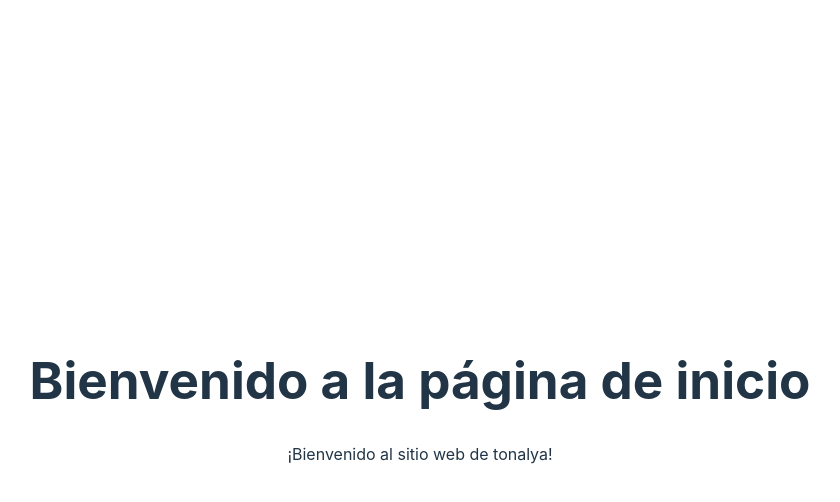
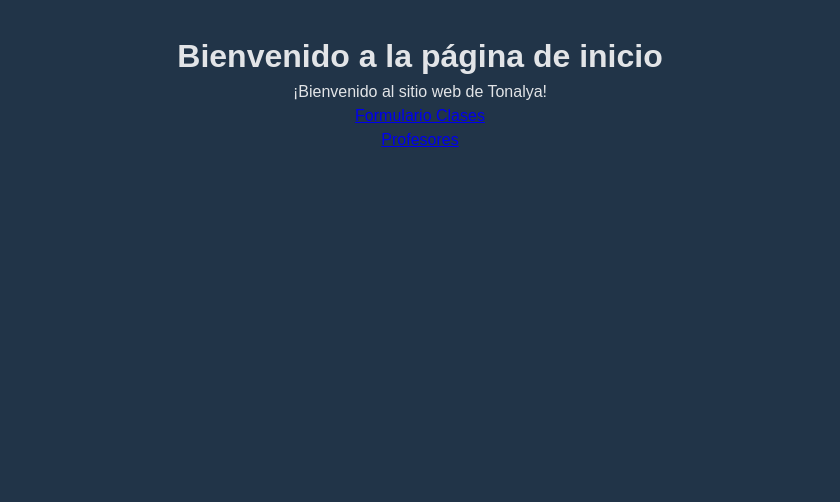
Before and after one commit to javixyloque/Tonalya, a React (Vite) app in the folder Frontend/: page / in a window 1280 px wide. Shown: the top 502 px of the page, without its empty margins (220-1060 px from the left). Built offline with nearby package versions, Linux system fonts and the light colour scheme.

Commit message:
Retoques Interfaz y Hoja de Estilos

```diff
--- a/Frontend/src/App.jsx
+++ b/Frontend/src/App.jsx
@@ -15,6 +15,7 @@ const App = () => {
                 <Route path="/" element={<Home />} />
                 <Route path="/formclase" element={<FormClase />} />
                 <Route path="/profesores" element={<Profesores />} />
+
             </Routes>
         </BrowserRouter>
         </>
--- a/Frontend/src/Home.jsx
+++ b/Frontend/src/Home.jsx
@@ -1,11 +1,18 @@
+import { Link } from 'react-router-dom';
+// import './Home.css';
 
-// import './Home.css';
+// PALETA DE COLORES
+// https://colorhunt.co/palette/21344854779294b4c1ecefca
 
 const  Home = ()=> {
     return (
         <div className="home">
             <h1>Bienvenido a la página de inicio</h1>
-            <p>¡Bienvenido al sitio web de tonalya!</p>
+            <p>¡Bienvenido al sitio web de Tonalya!</p>
+            <Link to="/formclase" className="btn btn-primary">Formulario Clases</Link>
+            <br />
+            <Link to="/profesores" className="btn btn-secondary">Profesores</Link>
+            <br />
         </div>
     );
 }
--- a/Frontend/src/components/Profesores.jsx
+++ b/Frontend/src/components/Profesores.jsx
@@ -1,4 +1,6 @@
 import { useState, useEffect } from 'react';
+import {Link} from 'react-router-dom';
+// import { Link } from 'react-router-d
 
 const Profesores = () => {
     const [profesores, setProfesores] = useState([]);
@@ -29,6 +31,7 @@ const Profesores = () => {
 
     return (
         <>
+            <Link  to="/" >Volver a Inicio</Link>
             <h1>Profesores</h1>
             <ul>
                 {profesores.map((profesor) => (
--- a/Frontend/src/index.css
+++ b/Frontend/src/index.css
@@ -1,68 +1,27 @@
 :root {
-font-family: Inter, system-ui, Avenir, Helvetica, Arial, sans-serif;
+font-family: Ubuntu, system-ui, Avenir, Helvetica, Arial, sans-serif;
 line-height: 1.5;
 font-weight: 400;
 
 color-scheme: light dark;
 color: rgba(255, 255, 255, 0.87);
-background-color: #242424;
+background-color: #213448;
 
-font-synthesis: none;
 text-rendering: optimizeLegibility;
 -webkit-font-smoothing: antialiased;
 -moz-osx-font-smoothing: grayscale;
 }
-
-a {
-font-weight: 500;
-color: #646cff;
-text-decoration: inherit;
+@import url('https://fonts.googleapis.com/css2?family=Ubuntu:ital,wght@0,300;0,400;0,500;0,700;1,300;1,400;1,500;1,700&display=swap');
+* {
+margin: 0;
+padding: 0;
+box-sizing: border-box;
 }
-a:hover {
-color: #535bf2;
+body {
+font-family: 'Ubuntu', sans-serif;
+background-color: #213448;
 }
-
-body {
-margin: 0;
-display: flex;
-place-items: center;
-min-width: 320px;
-min-height: 100vh;
+ul{
+    list-style-type:none;
+    margin:auto;
 }
-
-h1 {
-font-size: 3.2em;
-line-height: 1.1;
-}
-
-button {
-border-radius: 8px;
-border: 1px solid transparent;
-padding: 0.6em 1.2em;
-font-size: 1em;
-font-weight: 500;
-font-family: inherit;
-background-color: #1a1a1a;
-cursor: pointer;
-transition: border-color 0.25s;
-}
-button:hover {
-border-color: #646cff;
-}
-button:focus,
-button:focus-visible {
-outline: 4px auto -webkit-focus-ring-color;
-}
-
-@media (prefers-color-scheme: light) {
-:root {
-    color: #213547;
-    background-color: #ffffff;
-}
-a:hover {
-    color: #747bff;
-}
-button {
-    background-color: #f9f9f9;
-}
-}
```
Also changed, not shown: 1 other file (tests, documents, lock files or other folders).
